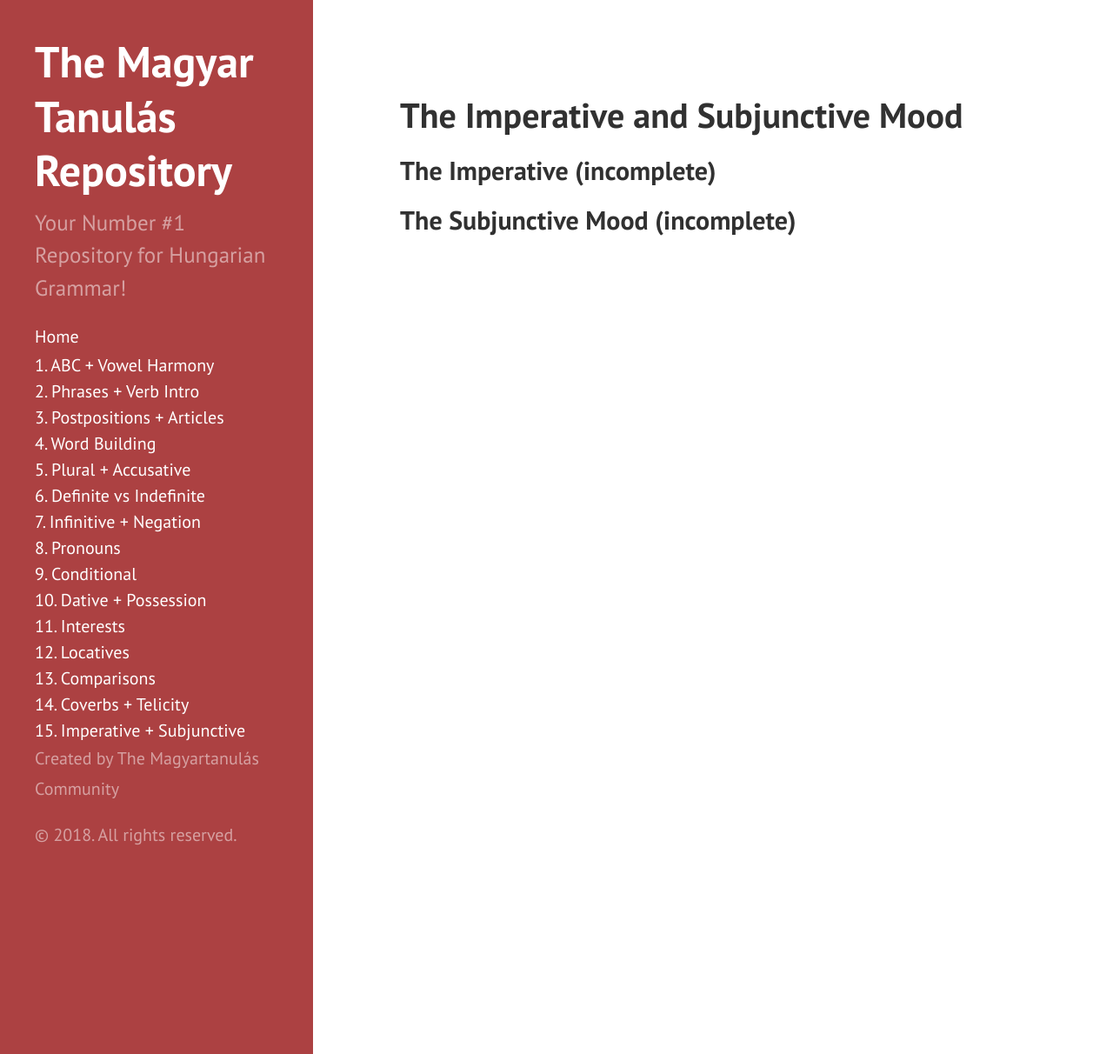
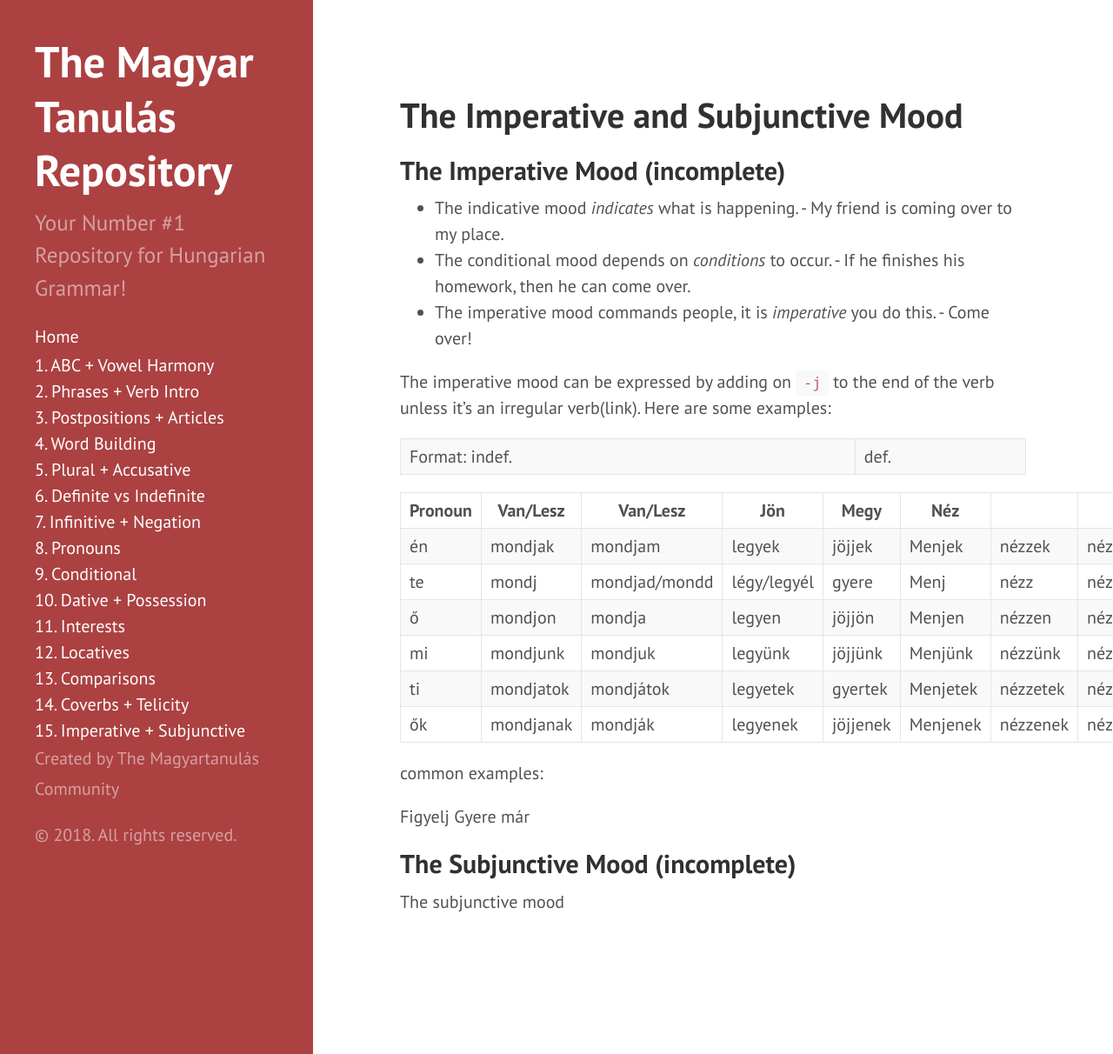
Before and after one commit to Magyartanulas/magyartanulas.github.io, a Jekyll site: the page built from imperative_subjunctive.md, in a window 1280 px wide and 1212 px high. Shown: the whole window at 87% size. Built offline with Jekyll 4.4.1, drawn with Linux system fonts in a browser that asks for light colours; Markdown is read by kramdown in place of the engine named in the settings.

Commit message:
Update imperative_subjunctive.md

```diff
--- a/imperative_subjunctive.md
+++ b/imperative_subjunctive.md
@@ -3,6 +3,30 @@ title: The Imperative and Subjunctive Mood
 layout: page
 ---
 
-## The Imperative (incomplete)
+## The Imperative Mood (incomplete)
+
+* The indicative mood *indicates* what is happening. - My friend is coming over to my place.
+* The conditional mood depends on *conditions* to occur. - If he finishes his homework, then he can come over.
+* The imperative mood commands people, it is *imperative* you do this. - Come over!
+
+The imperative mood can be expressed by adding on `-j` to the end of the verb unless it's an irregular verb(link). Here are some examples:
+
+Format: indef. | def.
+
+| Pronoun | Van/Lesz              | Van/Lesz    | Jön      | Megy     | Néz                 |
+|---------|-----------------------|-------------|----------|----------|---------------------|
+| én      | mondjak | mondjam     | legyek      | jöjjek   | Menjek   | nézzek | nézzem     |
+| te      | mondj | mondjad/mondd | légy/legyél | gyere    | Menj     | nézz | nézzed/nézd  |
+| ő       | mondjon | mondja      | legyen      | jöjjön   | Menjen   | nézzen | nézze      |
+| mi      | mondjunk | mondjuk    | legyünk     | jöjjünk  | Menjünk  | nézzünk | nézzük    |
+| ti      | mondjatok | mondjátok | legyetek    | gyertek  | Menjetek | nézzetek | nézzétek |
+| ők      | mondjanak | mondják   | legyenek    | jöjjenek | Menjenek | nézzenek | nézzék   |
+
+common examples:
+
+Figyelj
+Gyere már
 
 ## The Subjunctive Mood (incomplete)
+
+The subjunctive mood
```
